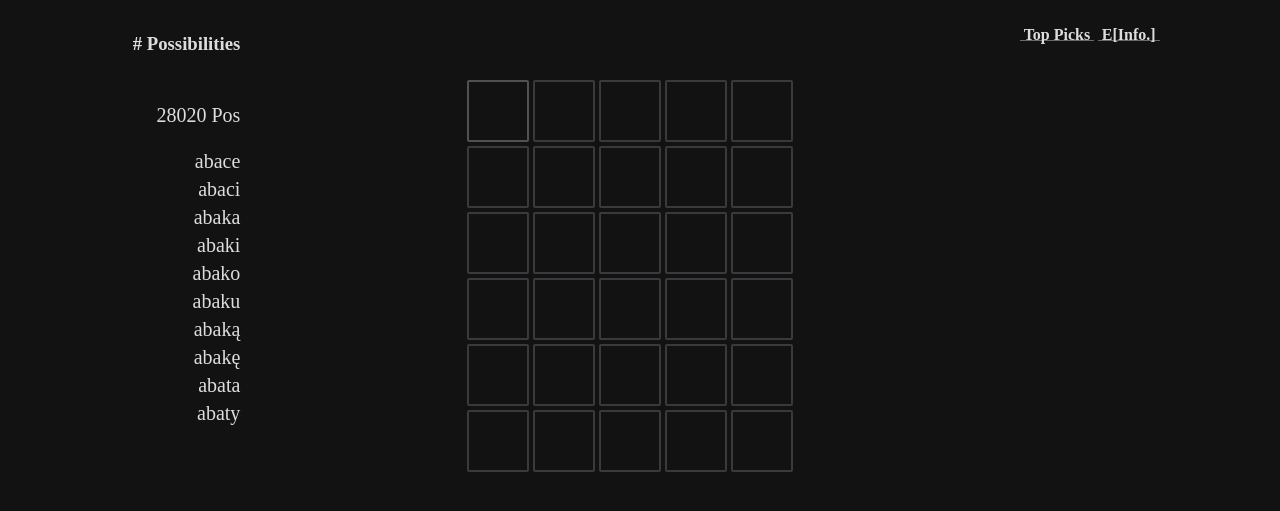
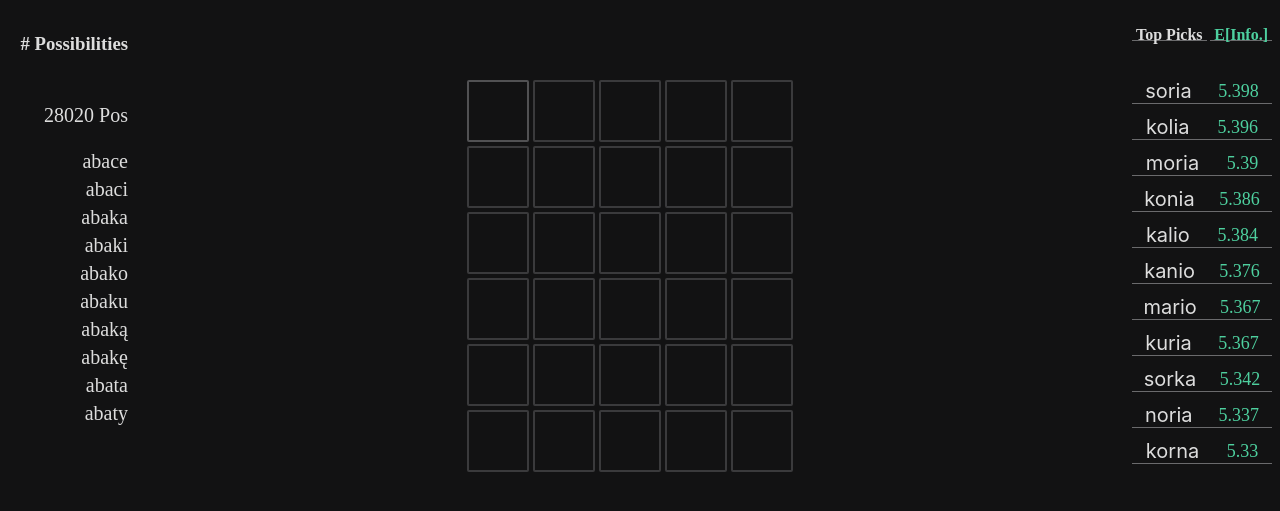
Before and after one commit to codemaster004/pl-wordle-bot, a Flask app: template src/api/templates/game.html in a window 1280 px wide. Shown: the top 511 px of the page. Run offline with Flask 2, Linux system fonts and the light colour scheme; the template is opened without the code that fills it, so the values that code supplies are empty.

Commit message:
finish showimg words with the highest probability

```diff
--- a/src/api/api.py
+++ b/src/api/api.py
@@ -32,4 +32,5 @@ if __name__ == '__main__':
 
 	bot = Bot(all_words)
 	bot.load_word_lists()
+	bot.choose_word()
 	app.run(debug=True)
--- a/src/api/static/game.css
+++ b/src/api/static/game.css
@@ -5,7 +5,7 @@ p {
 
 body {
     display: flex;
-    justify-content: space-around;
+    justify-content: space-between;
 }
 
 .main-game-box {
@@ -48,12 +48,14 @@ body {
     width: 140px;
     font-family: "Canela Text";
     color: #ddd;
+    clear: both;
 }
 
 .word-suggestion h4 {
     line-height: 11px;
     display: flex;
     justify-content: space-between;
+    margin-bottom: 38px;
 }
 
 .word-suggestion h4 > * {
@@ -64,6 +66,27 @@ body {
 .word-suggestion p {
     font-size: inherit;
     line-height: inherit;
+    text-align: center;
+    float: none;
+    display: flex;
+    justify-content: space-around;
+    border-bottom: 1px solid #6a6a6c;
+}
+
+.word-suggestion div p {
+    font-size: 20px;
+    font-family: -apple-system,BlinkMacSystemFont,Roboto,sans-serif;
+    margin-bottom: 11px;
+}
+
+.word-suggestion span {
+    color: #4ed09f;
+}
+
+.word-suggestion div span {
+    font-family: "Canela Text";
+    font-size: 18px;
+    transform: translateY(2px);
 }
 
 
--- a/src/api/static/main.css
+++ b/src/api/static/main.css
@@ -52,7 +52,7 @@
     line-height: 360%;
     width: 0;
     white-space: nowrap;
-    transform: translateX(10px);
+    transform: translateX(5px);
 }
 
 .word p.char {
--- a/src/api/templates/game.html
+++ b/src/api/templates/game.html
@@ -72,6 +72,10 @@
 </div>
 <div class="word-suggestion">
     <h4><p>Top Picks</p> <span>E[Info.]</span></h4>
+    <div class="top-picks" id="top-picks">
+        <p>soria <span>4.68</span></p>
+        <p>kolia <span>4.73</span></p>
+    </div>
 </div>
 
 <script>
@@ -97,9 +101,13 @@
     charBoxes[selectedChar].classList.add("selected")
 
     let possibleWords = ['abace', 'abaci', 'abaka', 'abaki', 'abako', 'abaku', 'abaką', 'abakę', 'abata', 'abaty']
+    let bestWords = [['soria', 5.398], ['kolia', 5.396], ['moria', 5.39], ['konia', 5.386], ['kalio', 5.384],
+        ['kanio', 5.376], ['mario', 5.367], ['kuria', 5.367], ['sorka', 5.342], ['noria', 5.337], ['korna', 5.33], ]
     let possibleWordsCount = 28020
     let possibleWordsBox = document.querySelector("#possible-words")
+    let bestWordsBox = document.querySelector("#top-picks")
     let possibleWordsCountBox = document.querySelector("#possible-words-count")
+    let infoBoxes = document.querySelectorAll(".info")
 
     function createPossibleWords(possible) {
         possibleWordsBox.innerHTML = ""
@@ -120,6 +128,14 @@
     }
     appendPossibleCount(possibleWordsCount)
 
+    function createTopPicks(picks) {
+        bestWordsBox.innerHTML = ''
+        for (pick of picks) {
+            bestWordsBox.innerHTML += `<p>${pick[0]} <span>${Math.round(pick[1] * 1000) / 1000}</span></p>`
+        }
+    }
+    createTopPicks(bestWords)
+
     function getPredictions() {
         $.ajax({
             url: '/predictions',
@@ -132,14 +148,21 @@
                 let data = JSON.parse(response)
 
                 possibleWords = data.possible
-                let topPicks = data.bestWords
-                let information = Math.log2(possibleWordsCount / data.possibleCount)
+                bestWords = data.bestWords
+                let information = Math.round(Math.log2(possibleWordsCount / data.possibleCount) * 1000) / 1000
+                for (let info of infoBoxes) {
+                    if (info.innerHTML === "") {
+                        info.innerHTML = `${information} Bits`
+                        break
+                    }
+                }
                 possibleWordsCount = data.possibleCount
 
                 console.log(possibleWords)
 
                 createPossibleWords(possibleWords)
                 appendPossibleCount(possibleWordsCount)
+                createTopPicks(bestWords)
             }
         });
     }
--- a/src/casual_game.py
+++ b/src/casual_game.py
@@ -117,10 +117,10 @@ class Bot:
 		else:
 			# print(self.words_available[:29])
 			entropies = self.recalculate_entropies()
-			top_picks = entropies[:29]
+			top_picks = entropies[:30]
 
 			print(top_picks)
-			return top_picks
+			return top_picks[:11]
 
 
 if __name__ == '__main__':
```
